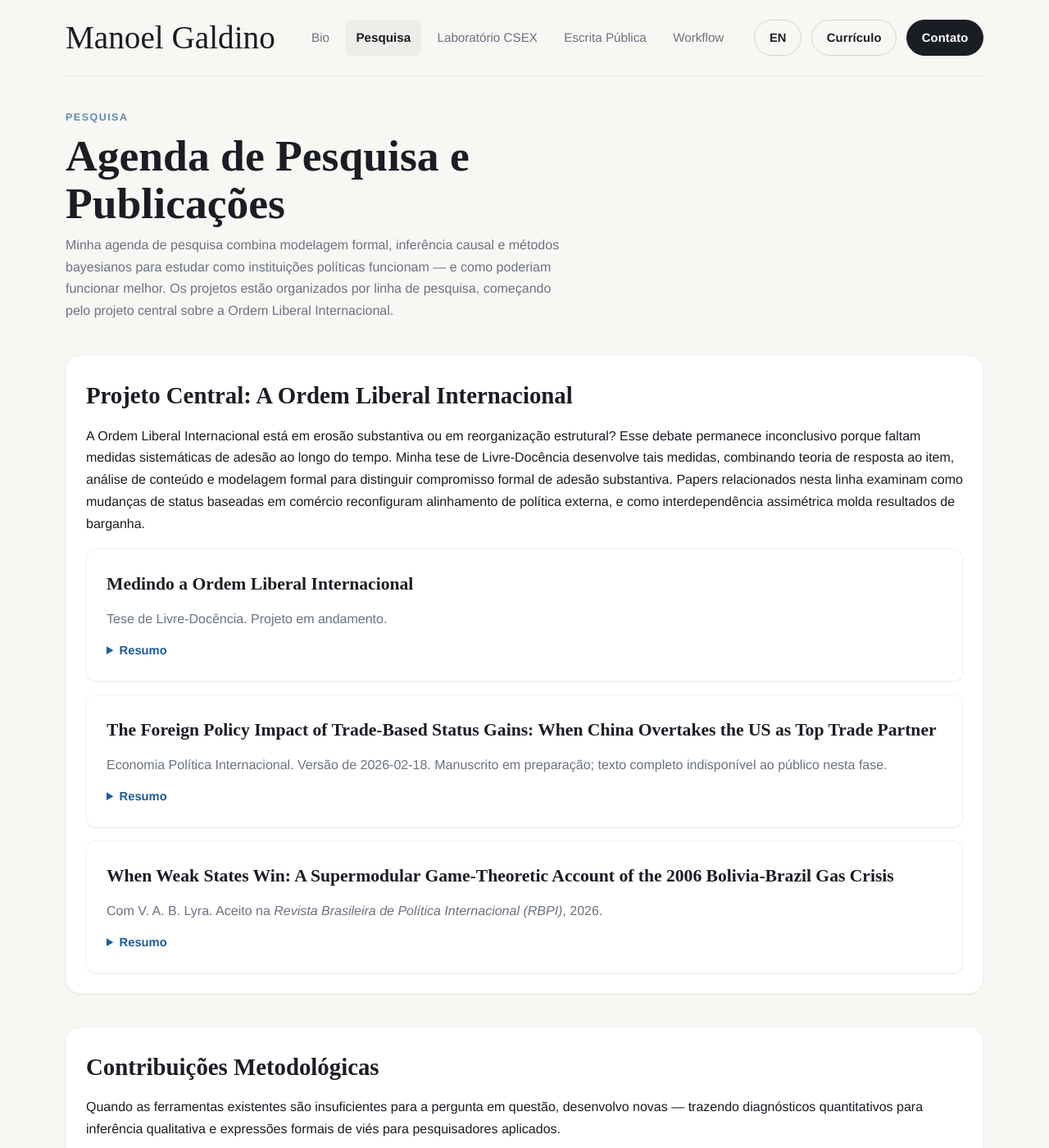
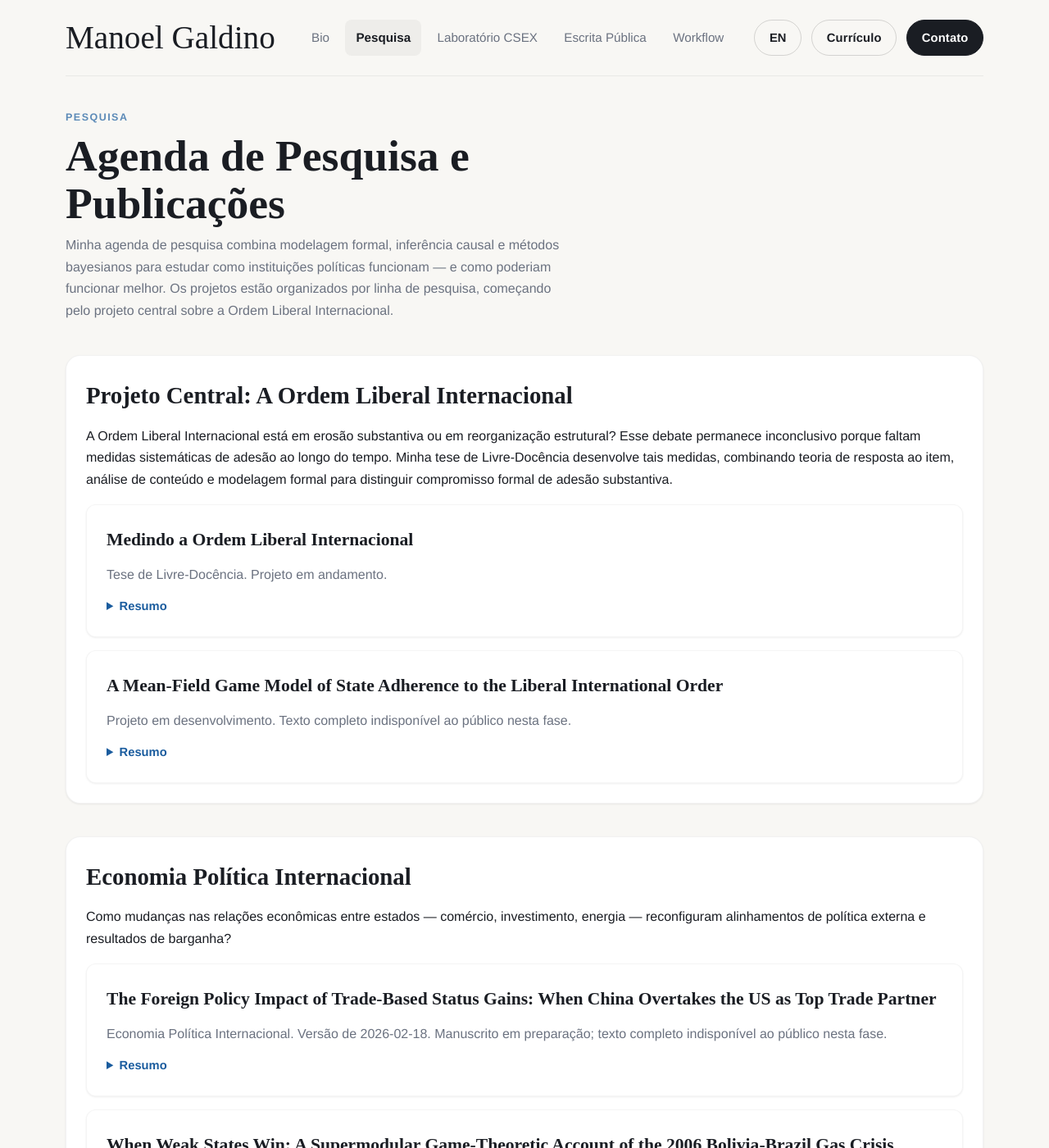
Before and after one commit to mgaldino/mgaldino.github.io, a Jekyll site: the page built from research.md, in a window 1280 px wide and 1400 px high. Shown: the whole window at 82% size. Built offline with Jekyll 4.4.1, drawn with Linux system fonts in a browser that asks for light colours.

Commit message:
Add DC Estático to research page and reorganize IPE section
- Add mean-field game model paper under Projeto Central (LIO)
- Move RDD-Trade and Bolivia-Br to new Economia Política Internacional section
- Add logger, csv, base64, bigdecimal gems for Ruby 4.0 compatibility

Co-Authored-By: Claude Opus 4.6 <noreply@anthropic.com>

```diff
--- a/Gemfile
+++ b/Gemfile
@@ -8,6 +8,10 @@ source "https://rubygems.org"
 # This will help ensure the proper Jekyll version is running.
 # Happy Jekylling!
 gem "jekyll", "~> 4.3.4"
+gem "logger"
+gem "csv"
+gem "base64"
+gem "bigdecimal"
 # This is the default theme for new Jekyll sites. You may change this to anything you like.
 gem "minima", "~> 2.5"
 # If you want to use GitHub Pages, remove the "gem "jekyll"" above and
--- a/research.md
+++ b/research.md
@@ -16,7 +16,7 @@ description: Working papers e publicações de Manoel Galdino.
 
 <section class="section-block" aria-labelledby="projeto-central">
   <h2 id="projeto-central">Projeto Central: A Ordem Liberal Internacional</h2>
-  <p>A Ordem Liberal Internacional está em erosão substantiva ou em reorganização estrutural? Esse debate permanece inconclusivo porque faltam medidas sistemáticas de adesão ao longo do tempo. Minha tese de Livre-Docência desenvolve tais medidas, combinando teoria de resposta ao item, análise de conteúdo e modelagem formal para distinguir compromisso formal de adesão substantiva. Papers relacionados nesta linha examinam como mudanças de status baseadas em comércio reconfiguram alinhamento de política externa, e como interdependência assimétrica molda resultados de barganha.</p>
+  <p>A Ordem Liberal Internacional está em erosão substantiva ou em reorganização estrutural? Esse debate permanece inconclusivo porque faltam medidas sistemáticas de adesão ao longo do tempo. Minha tese de Livre-Docência desenvolve tais medidas, combinando teoria de resposta ao item, análise de conteúdo e modelagem formal para distinguir compromisso formal de adesão substantiva.</p>
 
   <div class="paper-list">
     <article class="paper-card">
@@ -28,6 +28,22 @@ description: Working papers e publicações de Manoel Galdino.
       </details>
     </article>
 
+    <article class="paper-card">
+      <h3>A Mean-Field Game Model of State Adherence to the Liberal International Order</h3>
+      <p class="paper-meta">Projeto em desenvolvimento. Texto completo indisponível ao público nesta fase.</p>
+      <details>
+        <summary>Resumo</summary>
+        <p>Este paper desenvolve um modelo formal de teoria dos jogos (mean-field game) para microfundamentar as decisões estatais de adesão à Ordem Liberal Internacional. O modelo gera um teorema de unicidade e um teorema de polarização, mostrando como parâmetros estruturais — custos de adesão, benefícios de rede e heterogeneidade entre estados — determinam o nível de equilíbrio de participação na ordem. Resultados numéricos calibrados por domínio (comércio, direitos humanos, segurança) produzem previsões comparáveis com os dados empíricos do projeto central.</p>
+      </details>
+    </article>
+  </div>
+</section>
+
+<section class="section-block" aria-labelledby="ipe">
+  <h2 id="ipe">Economia Política Internacional</h2>
+  <p>Como mudanças nas relações econômicas entre estados — comércio, investimento, energia — reconfiguram alinhamentos de política externa e resultados de barganha?</p>
+
+  <div class="paper-list">
     <article class="paper-card">
       <h3>The Foreign Policy Impact of Trade-Based Status Gains: When China Overtakes the US as Top Trade Partner</h3>
       <p class="paper-meta">Economia Política Internacional. Versão de 2026-02-18. Manuscrito em preparação; texto completo indisponível ao público nesta fase.</p>
```
Also changed, not shown: Gemfile.lock.
